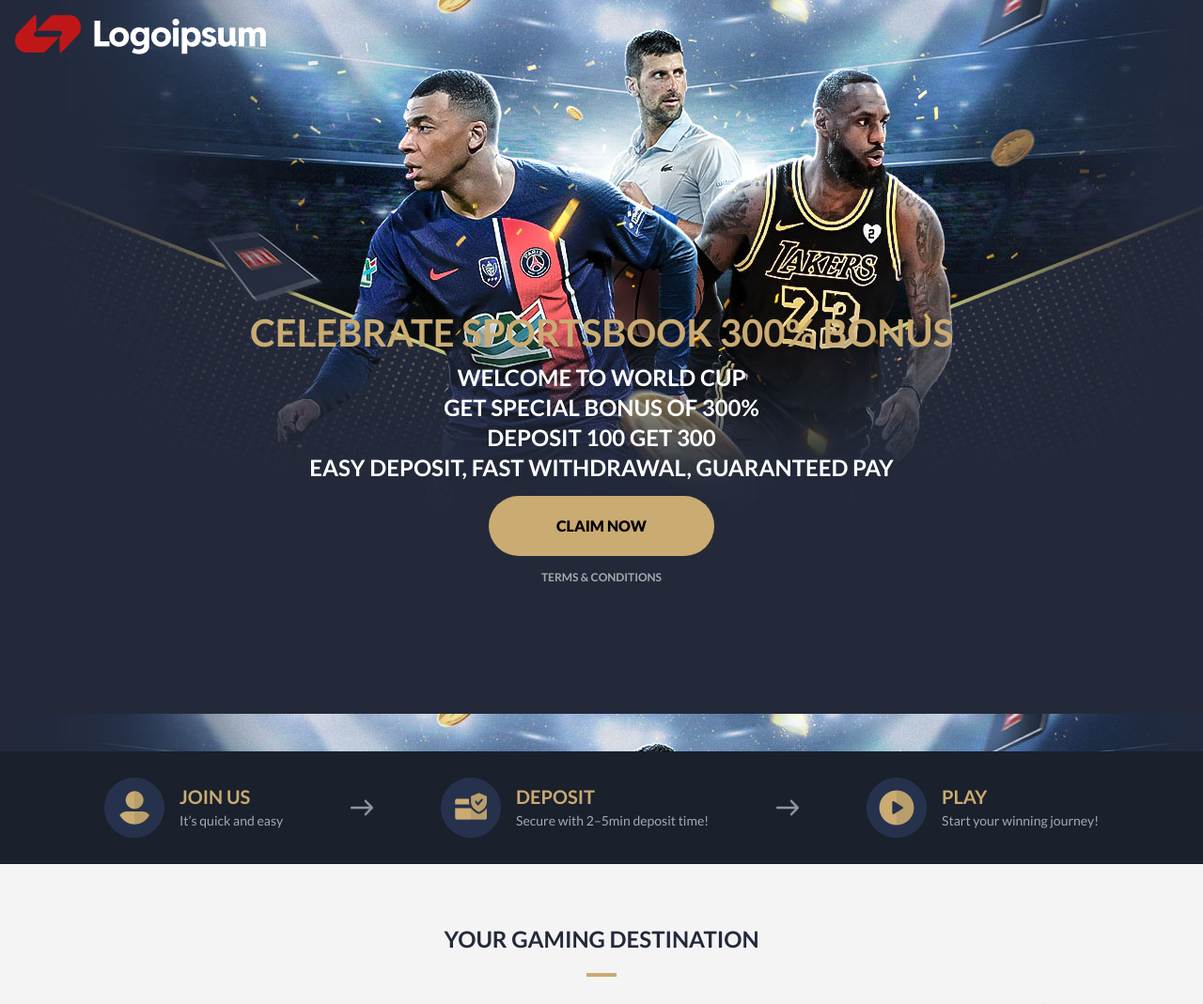
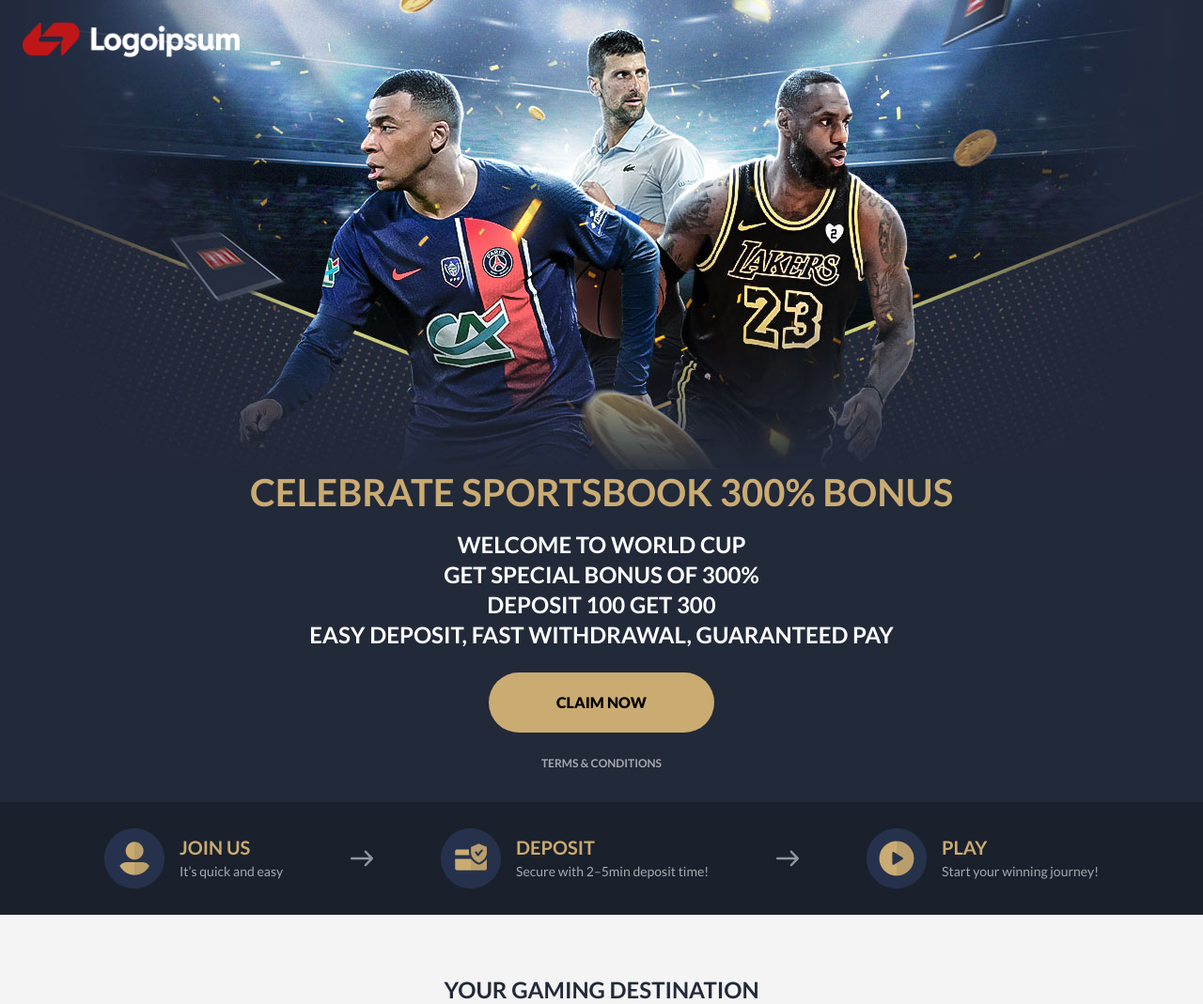
Before and after one commit to arevadzeg/landing-page, a PHP site: page / in a window 1280 px wide. Shown: the top 1069 px of the page at 94% size. Run offline with PHP 8.4, Linux system fonts and the light colour scheme.

Commit message:
Fix header

```diff
--- a/header.css
+++ b/header.css
@@ -1,15 +1,23 @@
 .site-header{
     background-image: url('../../assets/main-banner.jpg');
     height: -webkit-fill-available;
+        background-position-x: center;
+        height: min-content;
 }
 
 .site-header .logo{
-    padding: 16px;
+    padding: 24px;
+    width: 231px;
+    height:37px;
+    box-sizing: content-box;
 }
 
 
 .site-header__content{
-    margin-top:20%
+    margin-top:415px;
+    padding-bottom: 32px;
+    width: 100%;
+    background-color: var(--blue-100);
 }
 
 .site-header__title{
@@ -21,10 +29,10 @@
     letter-spacing: 0%;
     text-align: center;
     text-transform: uppercase;
+    margin-bottom: 16px;
 }
 
 .site-header__subtitle{
-    margin-top: 8px;
     color: var(--white);
 font-family: Lato;
 font-weight: 700;
@@ -33,6 +41,7 @@
 letter-spacing: 0%;
 text-align: center;
 text-transform: uppercase;
+margin-bottom: 24px;
 
 }
 
@@ -45,6 +54,6 @@
     color: var(--blue-40);
     display: block;
     text-align: center;
-    margin-top: 14px;
+    margin-top: 24px;
 
 }
--- a/sections/header/header.php
+++ b/sections/header/header.php
@@ -11,10 +11,11 @@
         deposit 100 get 300<br />
         easy deposit, fast withdrawal, guaranteed pay
       </p>
-    </div>
-
-    <button class="btn">CLAIM NOW</button>
+          <button class="btn">CLAIM NOW</button>
 
     <span class="terms-conditions">terms & conditions</span>
 
+    </div>
+
+
 </header>
--- a/styles.css
+++ b/styles.css
@@ -87,7 +87,7 @@
     background-color: var(--gold-100);
     display: block;
     margin: auto;
-    margin-top: 14px;
+    margin-top: 24px;
 
 }
 
```
